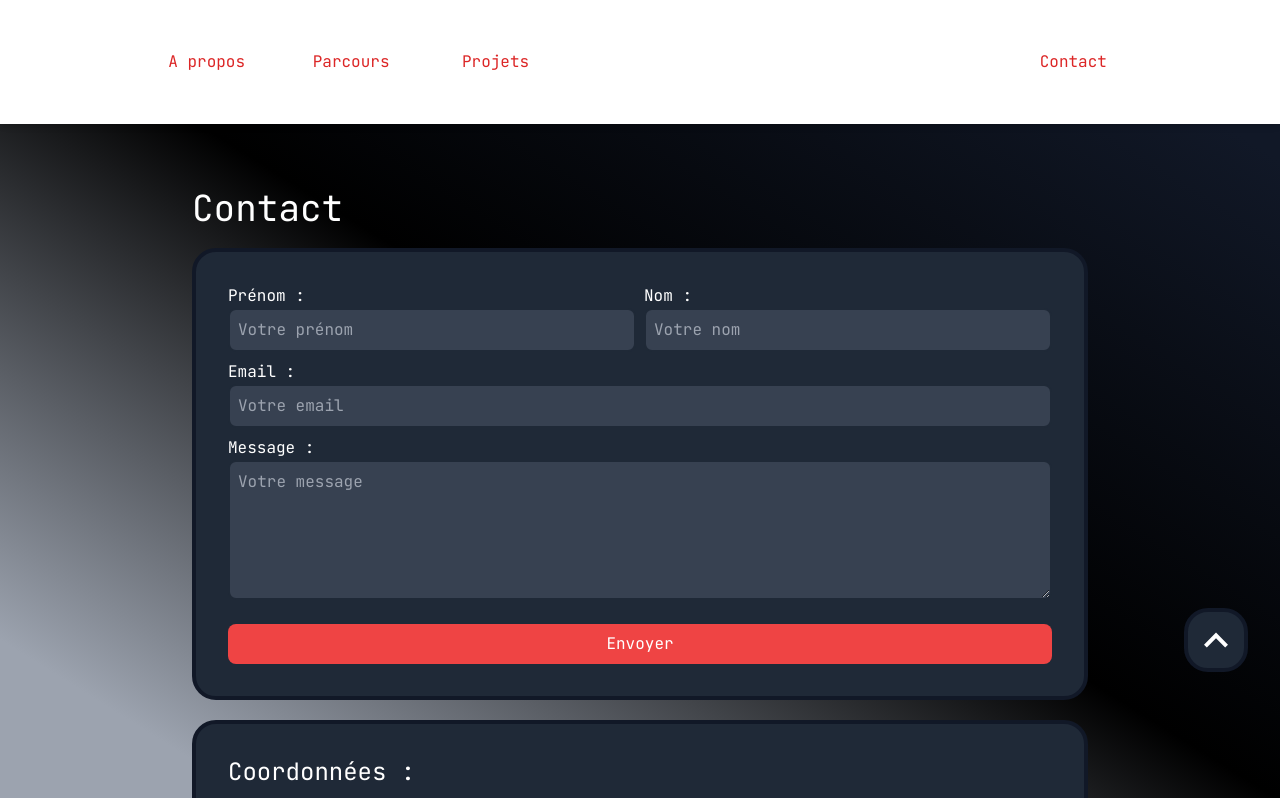
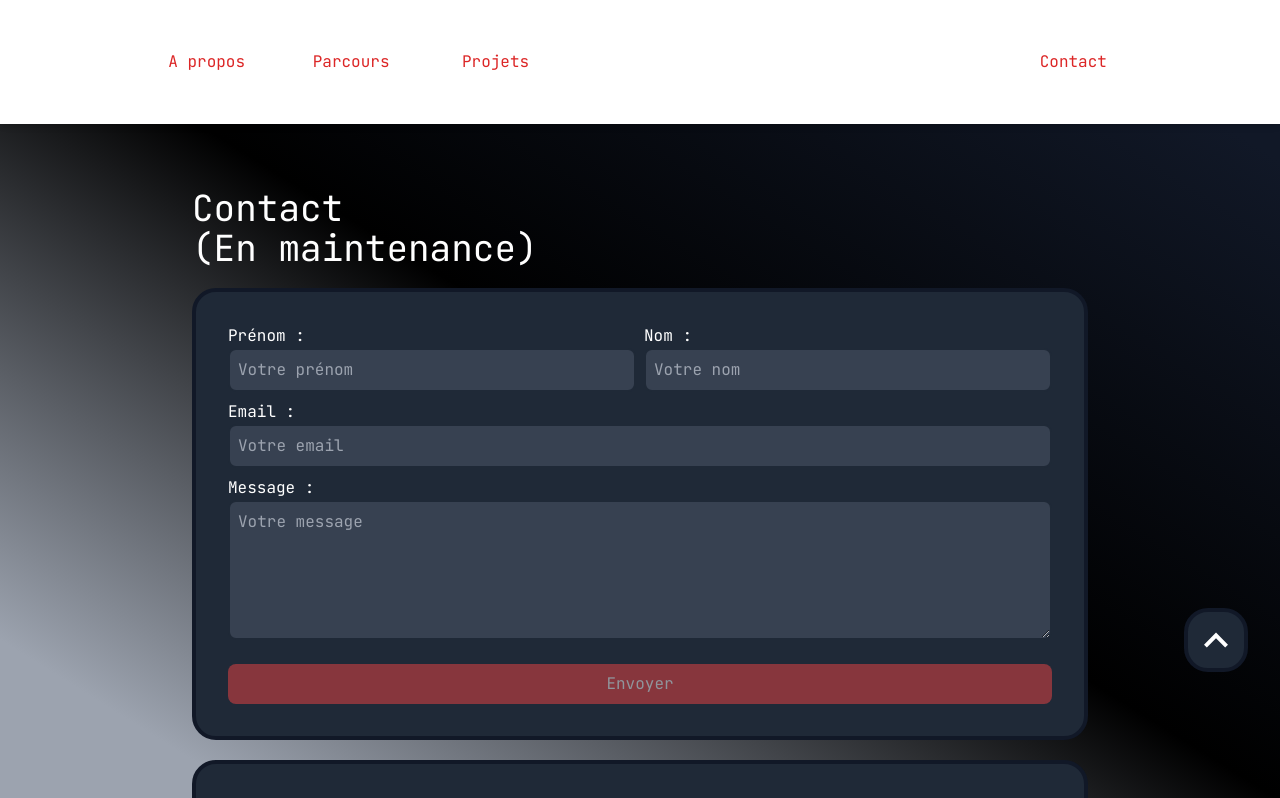
Before and after one commit to Louka-Fauvel/portfolio-v4, a Next.js app: page /contact in a window 1280 px wide. Shown: the top 798 px of the page. Built offline with nearby package versions, Linux system fonts and the light colour scheme; a web font is replaced by a local one.

Commit message:
Fix : version Next.js and Nodemailer and  contact maintenance

```diff
--- a/app/api/contact/route.js
+++ b/app/api/contact/route.js
@@ -1,12 +1,13 @@
 import { mailOptions, transporter } from "@/components/contact/config/nodemailer";
+import { NextResponse } from "next/server";
 
 export async function POST(req) {
 
   if (req.method === 'POST') {
 
-    const data = await req.json();
 
     try {
+      const data = await req.json();
 
       await transporter.sendMail({
         ...mailOptions,
@@ -19,7 +20,7 @@ export async function POST(req) {
 
     } catch (error) {
 
-      return new Error(error.message);
+      return NextResponse.json({ error: error.message }, { status: 400 });
 
     }
   }
--- a/app/contact/page.js
+++ b/app/contact/page.js
@@ -42,7 +42,7 @@ export default async function Page() {
         <>
             <div className="md:container md:mx-auto px-5 md:px-32 lg:px-48">
                 <div className="mt-16">
-                    <h1 className="text-2xl md:text-4xl">Contact</h1>
+                    <h1 className="text-2xl md:text-4xl">Contact <br/><span className="glitch layers" data-text="(En maintenance)"><span>(En maintenance)</span></span></h1>
                     <div className="mt-5 p-8 border-4 border-gray-900 bg-gray-800 rounded-3xl">
                         <FormContact CAPTCHAID={CAPTCHAID} URL={URL}/>
                     </div>
--- a/components/contact/FormContact.js
+++ b/components/contact/FormContact.js
@@ -16,6 +16,7 @@ export const FormContact = ({CAPTCHAID, URL}) => {
                         placeholder="Votre prénom"
                         name="prenom"
                         required
+                        disabled
                     />
                 </div>
                 <div className="col-start-1 lg:row-start-1 lg:col-start-2">
@@ -26,6 +27,7 @@ export const FormContact = ({CAPTCHAID, URL}) => {
                         placeholder="Votre nom"
                         name="nom"
                         required
+                        disabled
                     />
                 </div>
                 <div className="col-start-1 lg:row-start-2 lg:col-span-2">
@@ -36,6 +38,7 @@ export const FormContact = ({CAPTCHAID, URL}) => {
                         placeholder="Votre email"
                         name="email"
                         required
+                        disabled
                     />
                 </div>
                 <div className="col-start-1 lg:row-start-3 lg:col-span-2">
@@ -46,10 +49,11 @@ export const FormContact = ({CAPTCHAID, URL}) => {
                         placeholder="Votre message"
                         name="message"
                         required
+                        disabled
                     ></textarea>
                 </div>
                 <div className="col-start-1 lg:row-start-6 lg:col-span-2">
-                    <button id="contactForm" className="block w-full p-2 bg-red-500 rounded-lg hover:bgColorRed disabled:opacity-50 disabled:hover:bg-red-500">Envoyer</button>
+                    <button id="contactForm" disabled className="block w-full p-2 bg-red-500 rounded-lg hover:bgColorRed disabled:opacity-50 disabled:hover:bg-red-500">Envoyer</button>
                 </div>
             </div>
         </form>
--- a/package.json
+++ b/package.json
@@ -9,8 +9,8 @@
     "lint": "next lint"
   },
   "dependencies": {
-    "next": "14.1.0",
-    "nodemailer": "^6.9.8",
+    "next": "^14.2.3",
+    "nodemailer": "^6.9.13",
     "react": "^18",
     "react-dom": "^18"
   },
```
Also changed, not shown: 1 other file (tests, documents, lock files or other folders).
